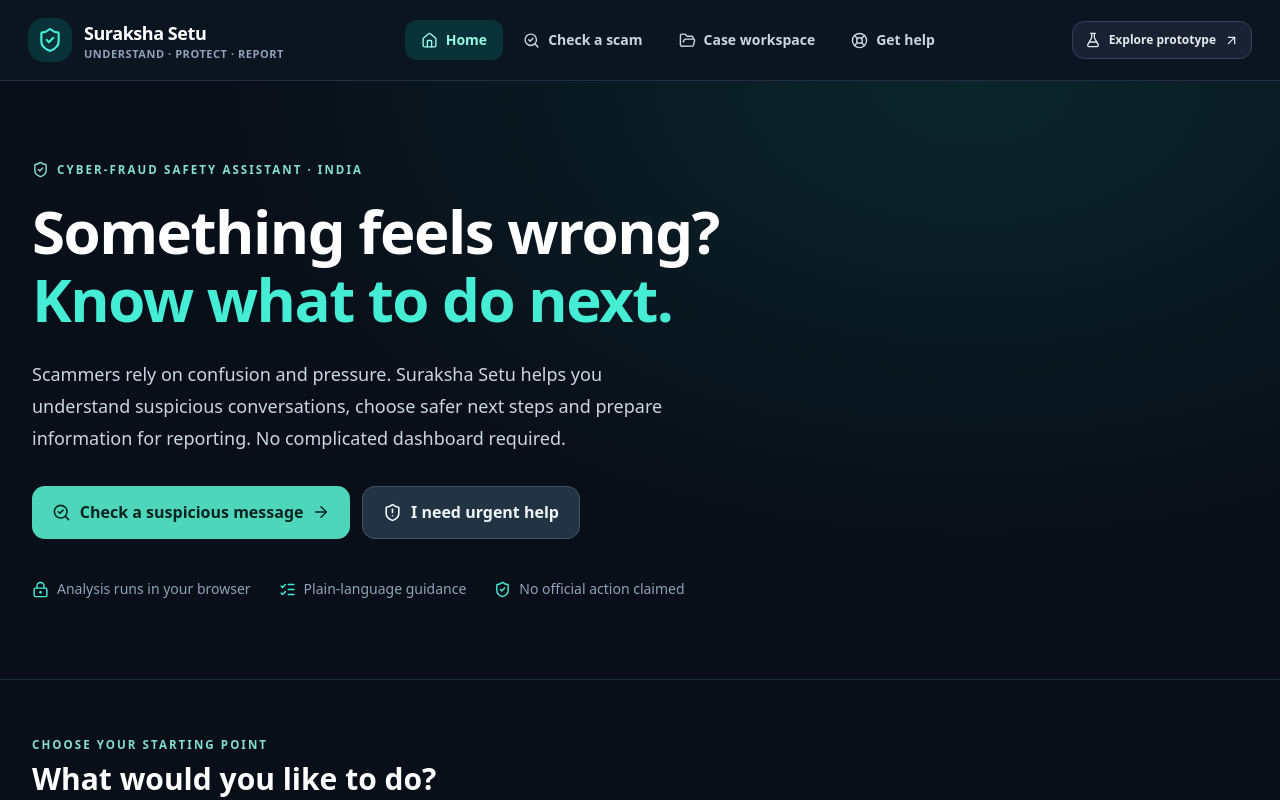
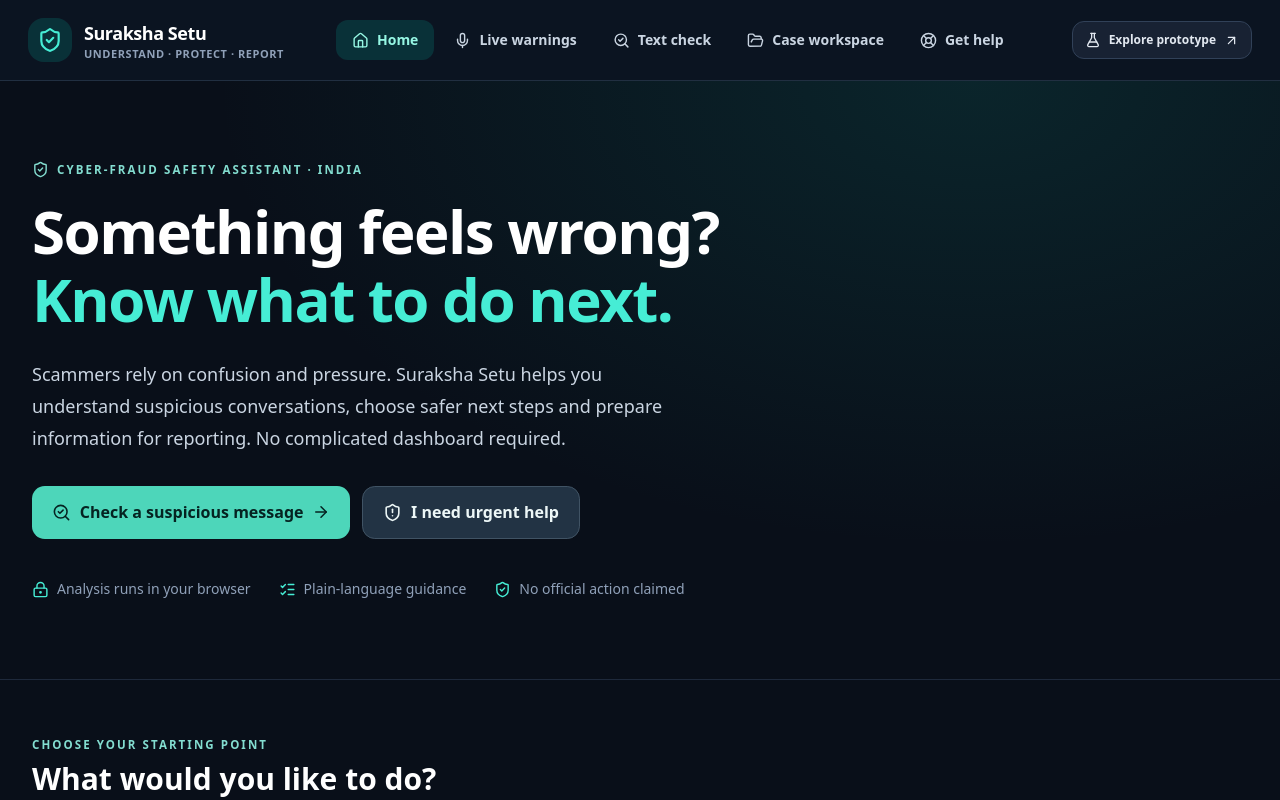
Before and after one commit to aadi-harale/suraksha_setu, a Next.js app in the folder frontend/: page / in a window 1280 px wide. Shown: the top 800 px of the page. Built offline with nearby package versions, Linux system fonts and the light colour scheme.

Commit message:
ux: add Live warnings to primary navigation and preserve mobile menu

```diff
--- a/frontend/src/components/shared/Navigation.tsx
+++ b/frontend/src/components/shared/Navigation.tsx
@@ -3,11 +3,12 @@
 import Link from 'next/link';
 import { usePathname } from 'next/navigation';
 import { useState } from 'react';
-import { ShieldCheck, House, SearchCheck, FolderOpen, LifeBuoy, Menu, X, FlaskConical, ArrowUpRight } from 'lucide-react';
+import { ShieldCheck, House, SearchCheck, FolderOpen, LifeBuoy, Menu, X, FlaskConical, ArrowUpRight, Mic } from 'lucide-react';
 
 const routes = [
   { href:'/', label:'Home', icon:House },
-  { href:'/check', label:'Check a scam', icon:SearchCheck },
+  { href:'/listen', label:'Live warnings', icon:Mic },
+  { href:'/check', label:'Text check', icon:SearchCheck },
   { href:'/reports', label:'Case workspace', icon:FolderOpen },
   { href:'/help', label:'Get help', icon:LifeBuoy },
 ];
@@ -22,13 +23,13 @@ export default function Navigation() {
     <span className="flex h-11 w-11 shrink-0 items-center justify-center rounded-2xl bg-teal-400/15 text-teal-300"><ShieldCheck size={26}/></span>
     <span className="leading-tight"><span className="block text-lg font-bold tracking-tight text-white">Suraksha Setu</span><span className="block text-[11px] font-semibold uppercase tracking-wider text-slate-400">Understand · Protect · Report</span></span>
    </Link>
-   <nav aria-label="Primary navigation" className="hidden items-center gap-1 md:flex">
+   <nav aria-label="Primary navigation" className="hidden items-center gap-1 lg:flex">
     {routes.map(({href,label,icon:Icon})=><Link key={href} href={href} aria-current={path===href?'page':undefined} className={`flex items-center gap-2 rounded-xl px-4 py-2.5 text-sm font-semibold transition-colors ${path===href?'bg-teal-400/15 text-teal-200':'text-slate-300 hover:bg-slate-800 hover:text-white'}`}><Icon size={17}/>{label}</Link>)}
    </nav>
-   <Link href="/lab" className="hidden items-center gap-2 rounded-xl border border-slate-700 bg-slate-800/70 px-3 py-2.5 text-xs font-semibold text-slate-200 hover:bg-slate-700 lg:flex"><FlaskConical size={16}/>Explore prototype<ArrowUpRight size={15}/></Link>
-   <button aria-label={open?'Close menu':'Open menu'} aria-expanded={open} onClick={()=>setOpen(x=>!x)} className="rounded-lg border border-slate-600 p-2 text-white md:hidden">{open?<X/>:<Menu/>}</button>
+   <Link href="/lab" className="hidden items-center gap-2 rounded-xl border border-slate-700 bg-slate-800/70 px-3 py-2.5 text-xs font-semibold text-slate-200 hover:bg-slate-700 xl:flex"><FlaskConical size={16}/>Explore prototype<ArrowUpRight size={15}/></Link>
+   <button aria-label={open?'Close menu':'Open menu'} aria-expanded={open} onClick={()=>setOpen(x=>!x)} className="rounded-lg border border-slate-600 p-2 text-white lg:hidden">{open?<X/>:<Menu/>}</button>
   </div>
-  {open&&<nav aria-label="Mobile navigation" className="space-y-1 border-t border-slate-700 bg-[#0c1622] px-4 pb-4 pt-2 md:hidden">
+  {open&&<nav aria-label="Mobile navigation" className="space-y-1 border-t border-slate-700 bg-[#0c1622] px-4 pb-4 pt-2 lg:hidden">
    {[...routes,{href:'/lab',label:'Explore prototype',icon:FlaskConical}].map(({href,label,icon:Icon})=><Link key={href} href={href} onClick={()=>setOpen(false)} className={`flex items-center gap-3 rounded-lg p-3 text-sm ${path===href?'bg-teal-400/15 text-teal-200':'text-slate-200'}`}><Icon size={19}/>{label}</Link>)}
   </nav>}
  </header>;
```
